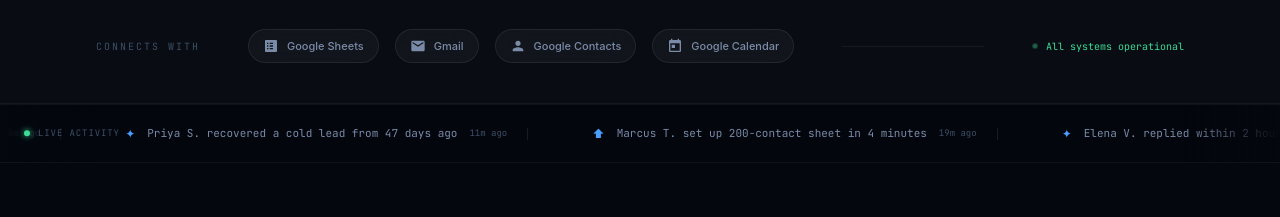
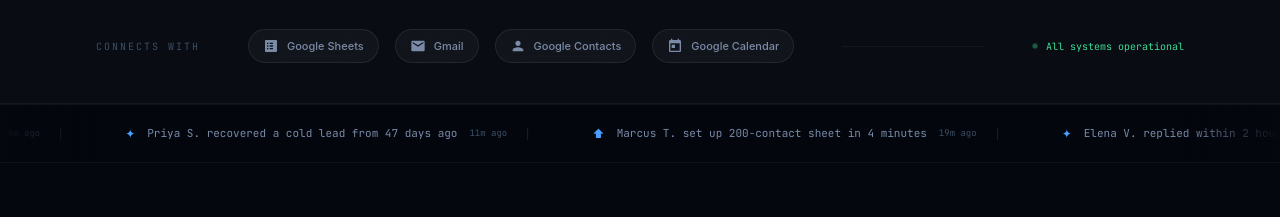
Before and after one commit to ShettyAryan/followmind, a Next.js app: page / in a window 1280 px wide. Shown: the part 1000-1217 px from the top of the page. Built offline with nearby package versions, Linux system fonts and the light colour scheme; a web font is replaced by a local one.

Commit message:
Live ticker modified

```diff
--- a/components/LiveTicker.tsx
+++ b/components/LiveTicker.tsx
@@ -38,8 +38,8 @@ export default function LiveTicker() {
       />
 
       {/* Left label */}
-      <div
-        className="absolute left-3 sm:left-6 top-1/2 -translate-y-1/2 z-20 flex items-center gap-2"
+      {/* <div
+        className="absolute left-3 sm:left-6 top-0 -translate-y-1/2 z-20 flex items-center gap-2"
       >
         <span
           className="w-1.5 h-1.5 rounded-full"
@@ -48,7 +48,7 @@ export default function LiveTicker() {
         <span className="font-mono text-[9px] text-[#3D4F66] uppercase tracking-widest whitespace-nowrap">
           Live activity
         </span>
-      </div>
+      </div> */}
 
       <div className="marquee-track" style={{ paddingLeft: "130px" }}>
         {items.map((item, i) => (
```
